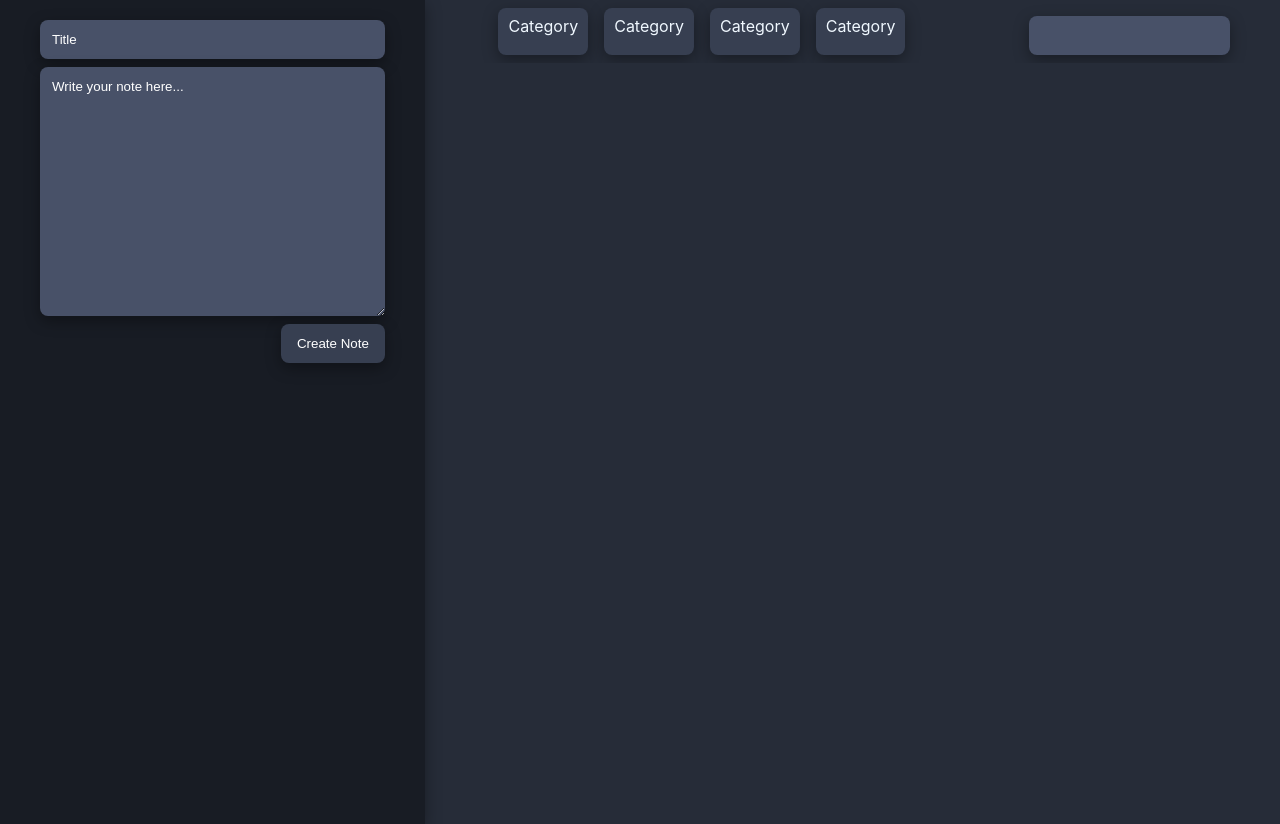
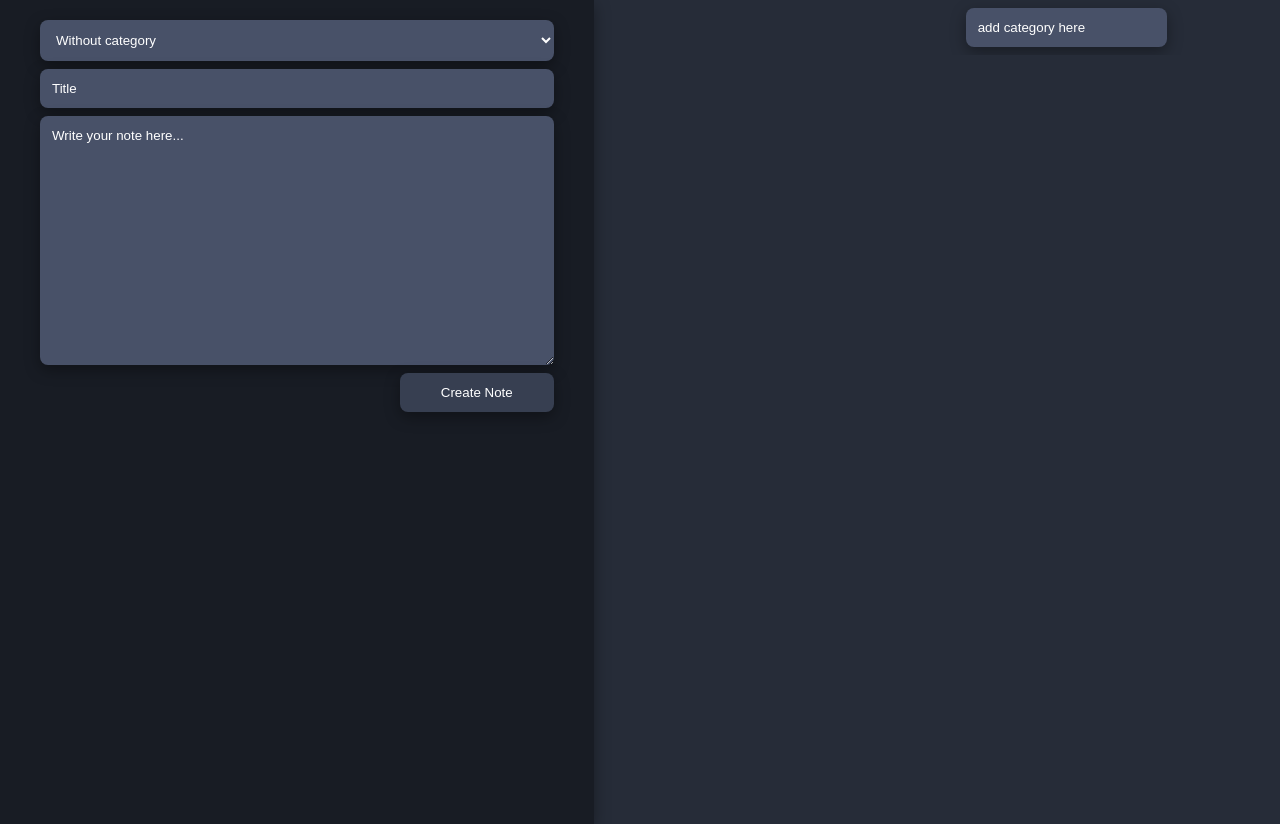
Before and after one commit to Isaachintosh/rnotes, a React (Create React App) app in the folder rnotes/: page / in a window 1280 px wide. Built offline with nearby package versions, Linux system fonts and the light colour scheme.

Commit message:
data arrays has been move to appropriate classes

```diff
--- a/rnotes/src/App.js
+++ b/rnotes/src/App.js
@@ -4,42 +4,33 @@ import CategoriesList from './components/categoriesList/categoriesList';
 import ListOfNotes from './components/listOfNotes';
 import './assets/App.css'
 import './assets/index.css'
+import Categories from './data/Categories';
+import ArrayOfNotes from './data/Notes';
 
 class App extends Component {
 
   constructor(){
     super();
-    this.state = {
-      notes:[]
-    }
+    this.categories = new Categories()
+    this.notes = new ArrayOfNotes()
   }
-  createNote(title, text){
-    const newNote = {title, text}
-    const newArrayNotes = [...this.state.notes, newNote]
-    const newState = {
-      notes:newArrayNotes
-    }
-    this.setState(newState)
-  }
-  _deleteNote(index, e){
-    if(window.confirm('Are you sure to delete this note?')){
-      let arrayOfNotes = this.state.notes
-      arrayOfNotes.splice(index, 1)
-      this.setState({notes: arrayOfNotes})
-    } else {
-      return
-    }
-  }
+
 
   render() {
     return (
       <section className="content">
-        <FormCreateNote createNote={this.createNote.bind(this)}/>
+        <FormCreateNote
+          categories={this.categories}
+          createNote={this.notes.addNote.bind(this.notes)}
+        />
         <main className="main-content">
-          <CategoriesList/>
+          <CategoriesList
+            addCategory={this.categories.addCategory.bind(this.categories)}
+            categories={this.categories}
+          />
           <ListOfNotes
-            deleteNote={this._deleteNote.bind(this)}
-            notes={this.state.notes}
+            deleteNote={this.notes.deleteNote.bind(this.notes)}
+            notes={this.notes}
           />
         </main>
       </section>
--- a/rnotes/src/assets/App.css
+++ b/rnotes/src/assets/App.css
@@ -17,4 +17,5 @@
     --background-aside: #181c24;
     --background-details: #485168;
     --text-input: #f0f0f0;
+    /* adicionar var para :focus effect */
 }
--- a/rnotes/src/components/cardNote/cardNote.jsx
+++ b/rnotes/src/components/cardNote/cardNote.jsx
@@ -17,9 +17,10 @@ class CardNote extends Component {
                         <DeleteSVG
                             className="btn-delete"
                             onClick={this.eraseNote.bind(this)}
-                        />
+                            />
                     </div>
                 </header>
+                <h4 className="category-info">{this.props.category}</h4>
                 <p className="card-note_text">{this.props.text}</p>
 
             </section>
--- a/rnotes/src/components/cardNote/style.css
+++ b/rnotes/src/components/cardNote/style.css
@@ -1,3 +1,18 @@
+.btn-delete {
+    padding: 4px;
+    border-radius: 4px;
+}
+
+.btn-delete:hover {
+    background: #ac1d1d;
+    transition: 0.5s;
+}
+
+.btn-delete:active {
+    background: #ff5e5e;
+    transition: 0.5s;
+}
+
 .card-note {
     display: flex;
     flex-direction: column;
@@ -39,17 +54,6 @@
     margin-right: 12px;
 }
 
-.btn-delete {
-    padding: 4px;
-    border-radius: 4px;
+.category-info {
+    padding: 0.15rem;
 }
-
-.btn-delete:hover {
-    background: #ac1d1d;
-    transition: 0.5s;
-}
-
-.btn-delete:active {
-    background: #ff5e5e;
-    transition: 0.5s;
-}
--- a/rnotes/src/components/categoriesList/categoriesList.jsx
+++ b/rnotes/src/components/categoriesList/categoriesList.jsx
@@ -2,19 +2,45 @@ import React, { Component } from 'react';
 import './style.css'
 
 class CategoriesList extends Component {
-    state = {  }
+
+    constructor(){
+        super()
+        this.state = {categories:[]}
+    }
+    componentDidMount(){
+        this.props.categories.subscr(this._newCategories.bind(this))
+    }
+
+    _newCategories(categories){
+        this.setState({...this.state, categories})
+    }
+
+    _handleAddCategory(e){
+        if(e.key === "Enter"){
+            let categoryValue = e.target.value
+            this.props.addCategory(categoryValue)
+        }
+    }
+
     render() {
         return (
             <section className="categories-content">
                 <ul className="categories-list">
-                    <li className="category-item">Category</li>
-                    <li className="category-item">Category</li>
-                    <li className="category-item">Category</li>
-                    <li className="category-item">Category</li>
+                    {this.state.categories.map((category, index) => {
+                        return (
+                            <li
+                                className="category-item"
+                                key={index}
+                            >
+                                {category}
+                            </li>)
+                    })}
                 </ul>
                 <input
                     type="text"
-                    className="form-registration_input"
+                    className="category_input"
+                    placeholder="add category here"
+                    onKeyUp={this._handleAddCategory.bind(this)}
                 />
             </section>
         );
--- a/rnotes/src/components/categoriesList/style.css
+++ b/rnotes/src/components/categoriesList/style.css
@@ -18,6 +18,22 @@
     border-radius: 8px;
     background: var(--secondary);
     box-shadow: rgba(0, 0, 0, 0.35) 0px 5px 15px;
+    cursor: pointer;
+}
+
+.category-item:hover {
+    background: var(--hover-secondary);
+    transition: 0.5s;
+}
+
+.category-item:active {
+    background: var(--active-secondary);
+    transition: 0.5s;
+}
+
+.category-item:focus {
+    background: var(--secondary);
+    transition: 0.5s;
 }
 
 .category_input {
@@ -30,3 +46,18 @@
     color: #ffffff;
     border-radius: 8px;
 }
+
+.category_input:hover {
+    background: var(--hover-secondary);
+    transition: 0.5s;
+}
+
+.category_input:active {
+    background: var(--active-secondary);
+    transition: 0.5s;
+}
+
+.category_input:focus {
+    background: var(--secondary);
+    transition: 0.5s;
+}
--- a/rnotes/src/components/formCreateNote/formCreateNote.jsx
+++ b/rnotes/src/components/formCreateNote/formCreateNote.jsx
@@ -5,7 +5,22 @@ class FormCreateNote extends Component {
     constructor(props){
         super(props);
         this.title = "";
+        this.text = "";
+        this.category = "Unclassified category"
+        this.state = { categories: [] }
 
+    }
+    componentDidMount() {
+        this.props.categories.subscr(this._newCategories.bind(this))
+    }
+
+    _newCategories(categories) {
+        this.setState({ ...this.state, categories })
+    }
+
+    _handleChangeCategory(e) {
+        e.stopPropagation()
+        this.category = e.target.value
     }
 
     _handleChangeTitle(e){
@@ -21,7 +36,7 @@ class FormCreateNote extends Component {
     _createNote(e){
         e.preventDefault()
         e.stopPropagation()
-        this.props.createNote(this.title, this.text)
+        this.props.createNote(this.title, this.text, this.category)
     }
 
     render(){
@@ -30,6 +45,19 @@ class FormCreateNote extends Component {
                 className="form-registration"
                 onSubmit={this._createNote.bind(this)}
             >
+                <select
+                    onChange={this._handleChangeCategory.bind(this)}
+                    className="form-registration_input"
+                    placeholder="Choose a category"
+                >
+                    <option>Without category</option>
+                    {this.state.categories.map((category, index) => {
+                        return (
+                            <option key={index} className="category-item">
+                                {category}
+                            </option>)
+                    })}
+                </select>
                 <input
                     type="text"
                     placeholder="Title"
--- a/rnotes/src/components/listOfNotes/listOfNotes.jsx
+++ b/rnotes/src/components/listOfNotes/listOfNotes.jsx
@@ -4,10 +4,22 @@ import "./style.css"
 
 class ListOfNotes extends Component {
 
+    constructor(){
+        super()
+        this.state = { notes:[] }
+    }
+
+    componentDidMount(){
+        this.props.notes.subscr(this._newNotes.bind(this))
+    }
+
+    _newNotes(notes){
+        this.setState({ ...this.state, notes })
+    }
     render(){
         return (
             <ul className="list-notes">
-                {this.props.notes.map((note, index) => {
+                {this.state.notes.map((note, index) => {
                     return (
                         <li className="list-notes_item" key={index}>
                             <CardNote
@@ -15,6 +27,7 @@ class ListOfNotes extends Component {
                                 deleteNote={this.props.deleteNote}
                                 title={note.title}
                                 text={note.text}
+                                category={note.category}
                             />
                         </li>
                     );
--- /dev/null
+++ b/rnotes/src/data/Categories.js
@@ -0,0 +1,21 @@
+export default class Categories {
+    constructor(){
+        this.categories = []
+        this._subscribers = []
+    }
+
+    subscr(func){
+        this._subscribers.push(func)
+    }
+
+    notify(){
+        this._subscribers.forEach(func => {
+            func(this.categories)
+        })
+    }
+
+    addCategory(newCategory) {
+        this.categories.push(newCategory)
+        this.notify()
+    }
+}
--- /dev/null
+++ b/rnotes/src/data/Notes.js
@@ -0,0 +1,39 @@
+export default class ArrayOfNotes{
+    constructor(){
+        this.notes = []
+        this._subscribers = []
+    }
+
+    addNote(title, text, category) {
+        const newNote = new Note(title, text, category)
+        this.notes.push(newNote)
+        this.notify()
+    }
+
+    deleteNote(index){
+        if(window.confirm('Are you sure to delete this note?')){
+            this.notes.splice(index, 1)
+            this.notify()
+        } else {
+            return
+        }
+    }
+
+    subscr(func){
+        this._subscribers.push(func)
+    }
+
+    notify(){
+        this._subscribers.forEach(func => {
+            func(this.notes)
+        })
+    }
+}
+
+class Note{
+    constructor(title, text, category){
+        this.title = title
+        this.text = text
+        this.category = category
+    }
+}
```
